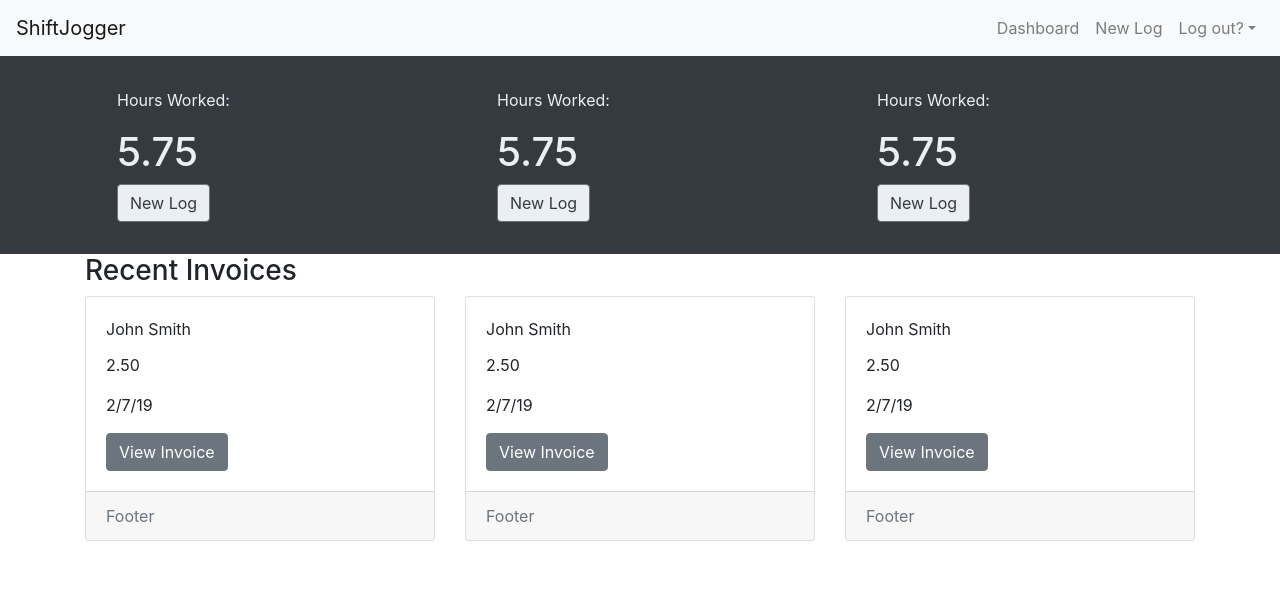
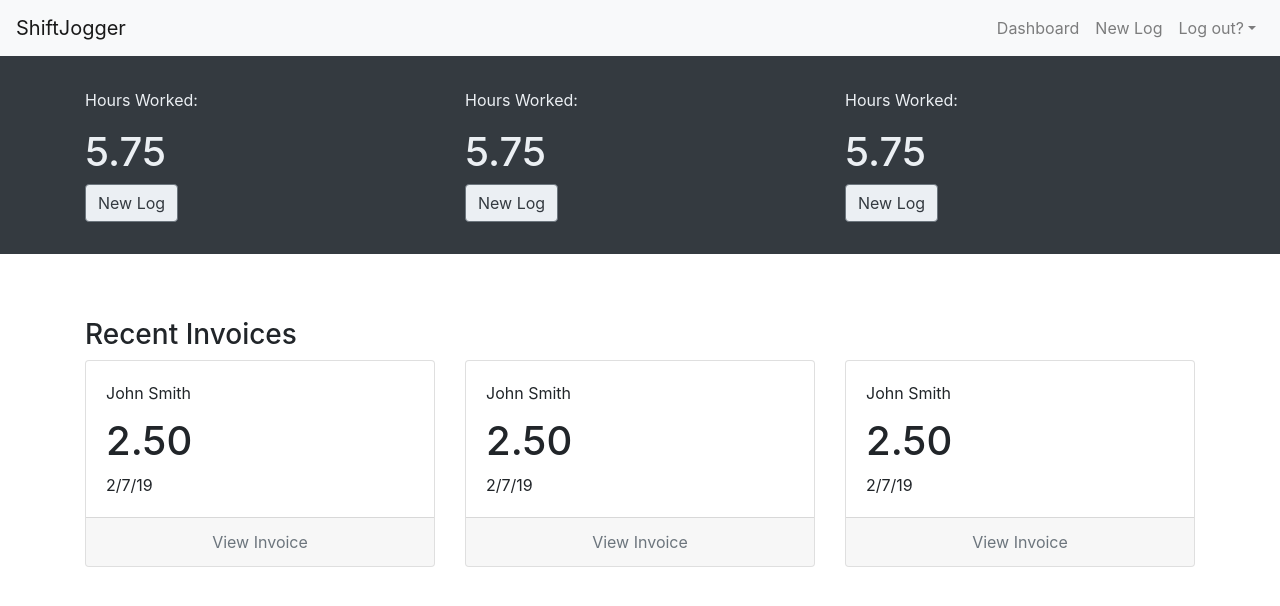
Before and after one commit to VolantTyler/shift-jogger-design, a React (Create React App) app: page / in a window 1280 px wide. Shown: the top 606 px of the page. Built offline with nearby package versions, Linux system fonts and the light colour scheme.

Commit message:
styling: layout alignment

```diff
--- a/src/components/Dashboard.js
+++ b/src/components/Dashboard.js
@@ -6,9 +6,14 @@ import {
     Col
     } from "reactstrap";
 //local imports
-import { DashboardBanner } from "./componentStyles/dashboardStyles";
+import {
+    DashboardBanner,
+    SnapShotStyle
+ } from "./componentStyles/dashboardStyles";
 import { NewLog } from "./NewLog";
 import { LogSnapshot } from "./LogSnapshot";
+//local style
+
 
 const dashStyle = {
     textAlign: 'left',
@@ -34,7 +39,7 @@ export class Dashboard extends Component {
                 </Container>
             </DashboardBanner>
 
-            <Container>
+            <Container style={SnapShotStyle}>
                 <h3>Recent Invoices</h3>
                 <Row>
                     <Col >
--- a/src/components/LogSnapshot.js
+++ b/src/components/LogSnapshot.js
@@ -1,6 +1,7 @@
 import React, {Component} from 'react';
-import { Card, Button, CardHeader, CardFooter, CardBody,
+import { Card, Button, CardFooter, CardBody,
   CardTitle, CardText } from 'reactstrap';
+import {PrimaryText} from "./componentStyles/dashboardStyles";
 
 export class LogSnapshot extends Component  {
     render() {
@@ -9,11 +10,10 @@ export class LogSnapshot extends Component  {
       <Card>
         <CardBody>
           <CardTitle>John Smith</CardTitle>
-          <CardText>2.50</CardText>
+          <PrimaryText>2.50 </PrimaryText>
           <CardText>2/7/19</CardText>
-          <Button>View Invoice</Button>
         </CardBody>
-        <CardFooter className="text-muted">Footer</CardFooter>
+        <CardFooter className="text-muted" style={{textAlign: 'center'}}>View Invoice</CardFooter>
       </Card>
     </div>
   )
--- a/src/components/componentStyles/bannerLogStyles.js
+++ b/src/components/componentStyles/bannerLogStyles.js
@@ -1,10 +1,8 @@
-import React from 'react'
-
 import styled from 'styled-components'
 
 export const BannerLog = styled.div`
-    padding: 2em;
-    /* text-align: left; */
+    padding-top: 2em;
+    padding-bottom: 2em;
 `;
 
 export const BannerButton = {
--- a/src/components/componentStyles/dashboardStyles.js
+++ b/src/components/componentStyles/dashboardStyles.js
@@ -5,3 +5,11 @@ export const DashboardBanner = styled.div`
   background-color: #343a40;
   color: #ebeff3;
 `;
+
+export const SnapShotStyle = {
+    marginTop: '4em',
+}
+
+export const PrimaryText = styled.h1`
+
+`;
```
